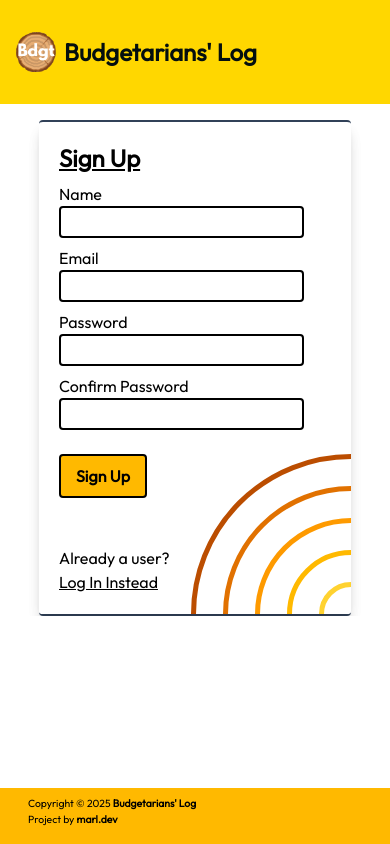
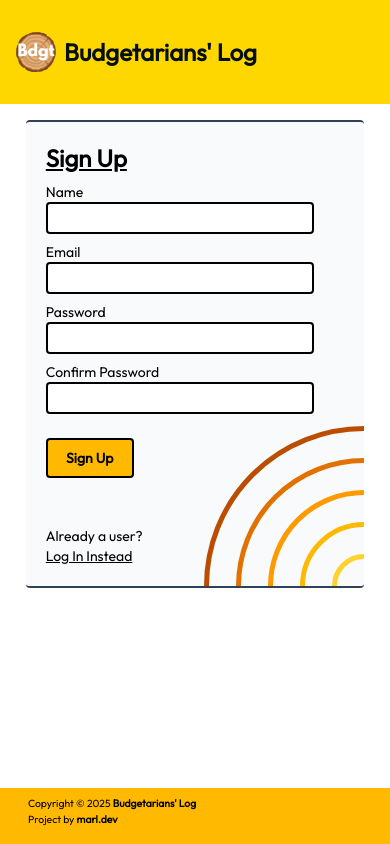
Before and after one commit to marlmunar/budget-tracker, a React (Vite) app in the folder frontend/: page /register in a window 390 px wide. Built offline with nearby package versions, Linux system fonts and the light colour scheme.

Commit message:
Fixed login and register bug that made it uneditable in small screens

```diff
--- a/frontend/src/components/FormContainer.jsx
+++ b/frontend/src/components/FormContainer.jsx
@@ -1,9 +1,9 @@
 const FormContainer = ({ children }) => {
   return (
-    <div className="form-container">
+    <div className="form-container overflow-hidden bg-gray-50">
       <div className="relative justify-between h-full">
-        <>{children}</>
-        <div className="absolute bottom-0 right-0 z-10">
+        <div className="relative z-10">{children}</div>
+        <div className="absolute bottom-0 right-0">
           <div className="relative overflow-hidden h-[20rem] w-[20rem]">
             <div className="absolute bottom-[-10rem] left-[50%] flex justify-center items-center h-[20rem] w-[20rem]">
               <div className="absolute border-amber-700 border-5 h-[20rem] w-[20rem] rounded-[15rem]"></div>
--- a/frontend/src/index.css
+++ b/frontend/src/index.css
@@ -101,7 +101,7 @@ button > * {
 }
 
 .form-container {
-  @apply mx-auto shadow-lg rounded max-w-[80vw] lg:max-w-[45vw] border-y-2 border-slate-700 md:h-[min-content];
+  @apply mx-auto shadow-lg text-sm md:text-base rounded lg:max-w-[45vw] border-y-2 border-slate-700 md:h-[min-content];
 }
 
 .form-body {
@@ -118,7 +118,7 @@ button > * {
 }
 
 .form-input {
-  @apply rounded min-h-8 px-2 w-[90%] border-2;
+  @apply bg-white rounded min-h-8 px-2 w-[90%] border-2;
 }
 
 .tool-button {
```
